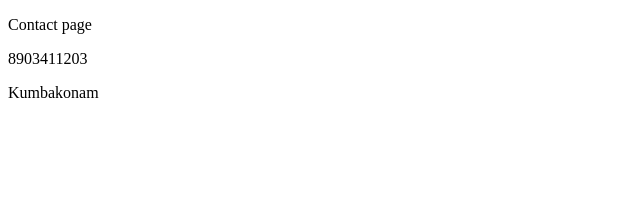
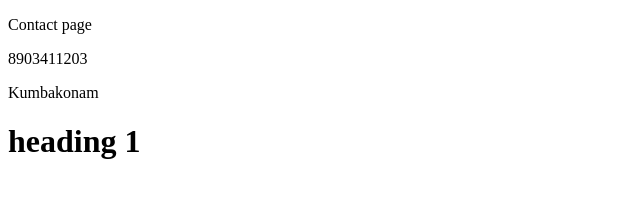
Before and after one commit to Kiruthiga-12/git_mern, a plain HTML site: page contact.html in a window 1280 px wide. Shown: the whole page, without its empty margins (0-640 px from the left). Drawn offline with Linux system fonts and the light colour scheme.

Commit message:
file modified

```diff
--- a/contact.html
+++ b/contact.html
@@ -9,6 +9,7 @@
     <p>Contact page </p>
     <p>8903411203</p>
     <p>Kumbakonam</p>
+    <h1>heading 1</h1>
 </body>
 
 </html>
```
